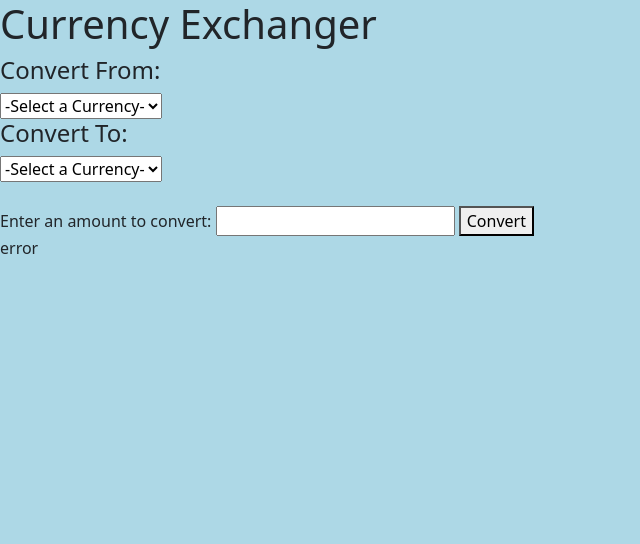
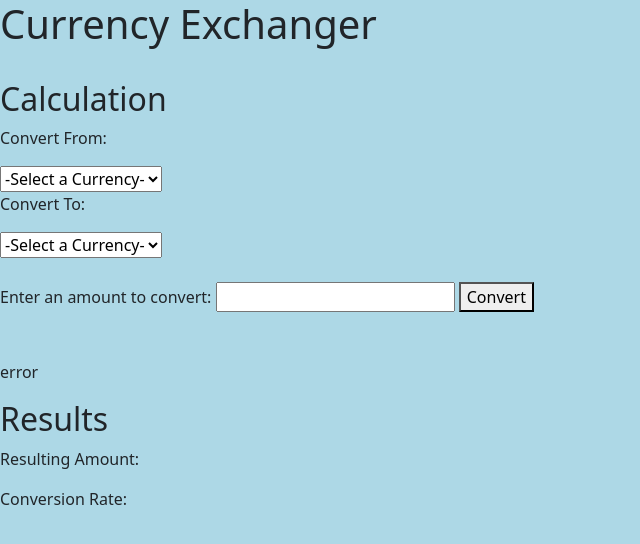
Before and after one commit to mejia-dev/currency-exchanger, a website built with webpack: page src/index.html in a window 1280 px wide. Shown: the whole page, without its empty margins (0-640 px from the left). Built offline with nearby package versions, Linux system fonts and the light colour scheme; no server answers.

Commit message:
Update outputDiv and create inputDiv

```diff
--- a/src/index.html
+++ b/src/index.html
@@ -6,12 +6,16 @@
 <body>
   <h1>Currency Exchanger</h1>
 
+  <br>
+
+  <div id="inputDiv">
+    <h2>Calculation</h2>
     <form id="conversion-form">
-    <h4>Convert From:</h4>
+      <p>Convert From:</p>
       <select id="currencyFrom">
         <option selected disabled hidden>-Select a Currency-</option>
       </select>
-    <h4>Convert To:</h4>
+      <p>Convert To:</p>
       <select id="currencyTo">
         <option selected disabled hidden>-Select a Currency-</option>
       </select>
@@ -20,9 +24,15 @@
       <input id="amount-input" type="number" required>
       <button type="submit">Convert</button>
     </form>
+  </div>
 
+  <br><br>
+
+  <div id="outputDiv" class="hidden">
     <p id="errorMsgHolder"></p>
-
-  <div id="outputDiv"></div>
+    <h2>Results</h2>
+    <p>Resulting Amount: <span id="resultAmount"></span></p>
+    <p>Conversion Rate: <span id="conversionRate"></span></p>
+  </div>
 </body>
 </html>
```
Lines whose indentation alone changed are shown as unchanged.
